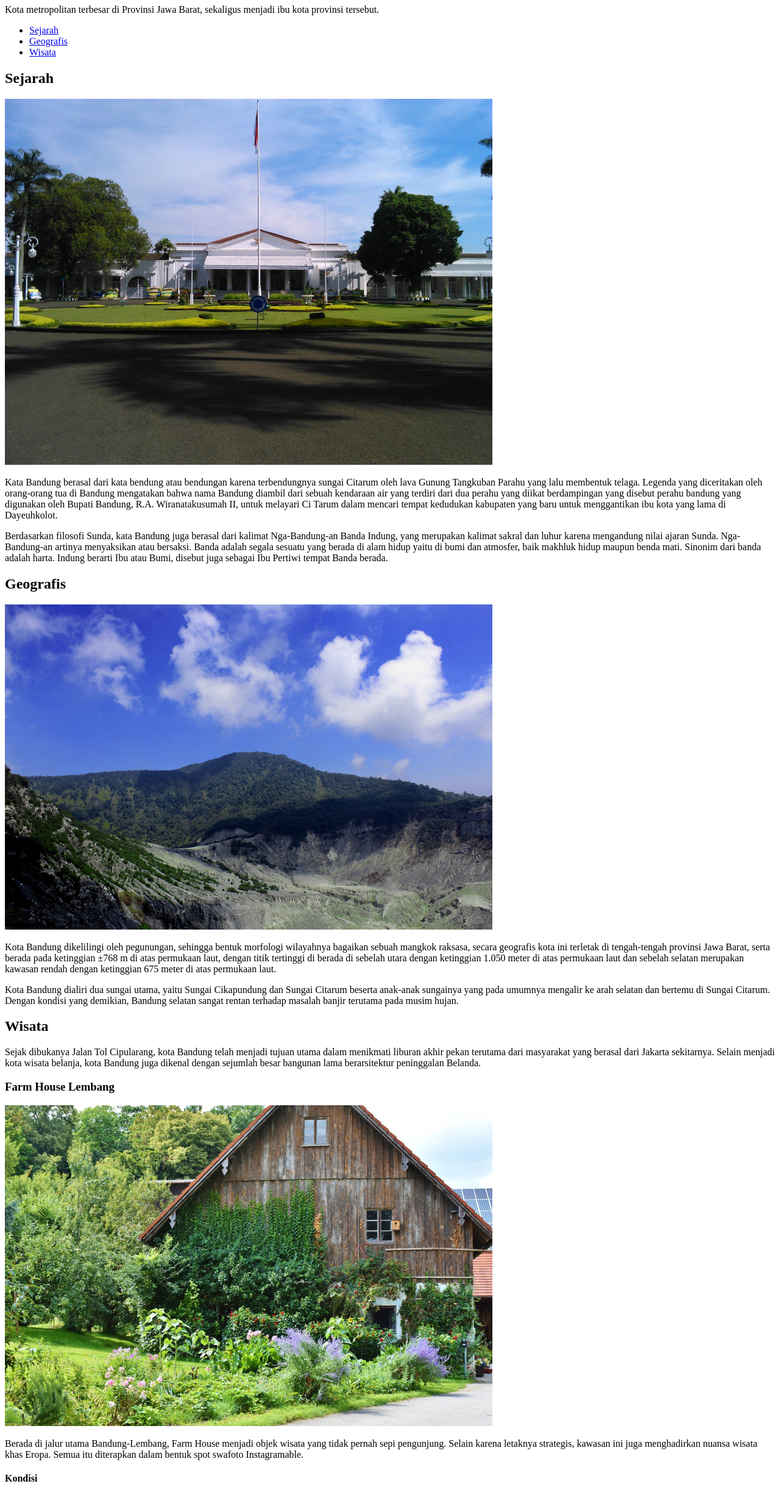
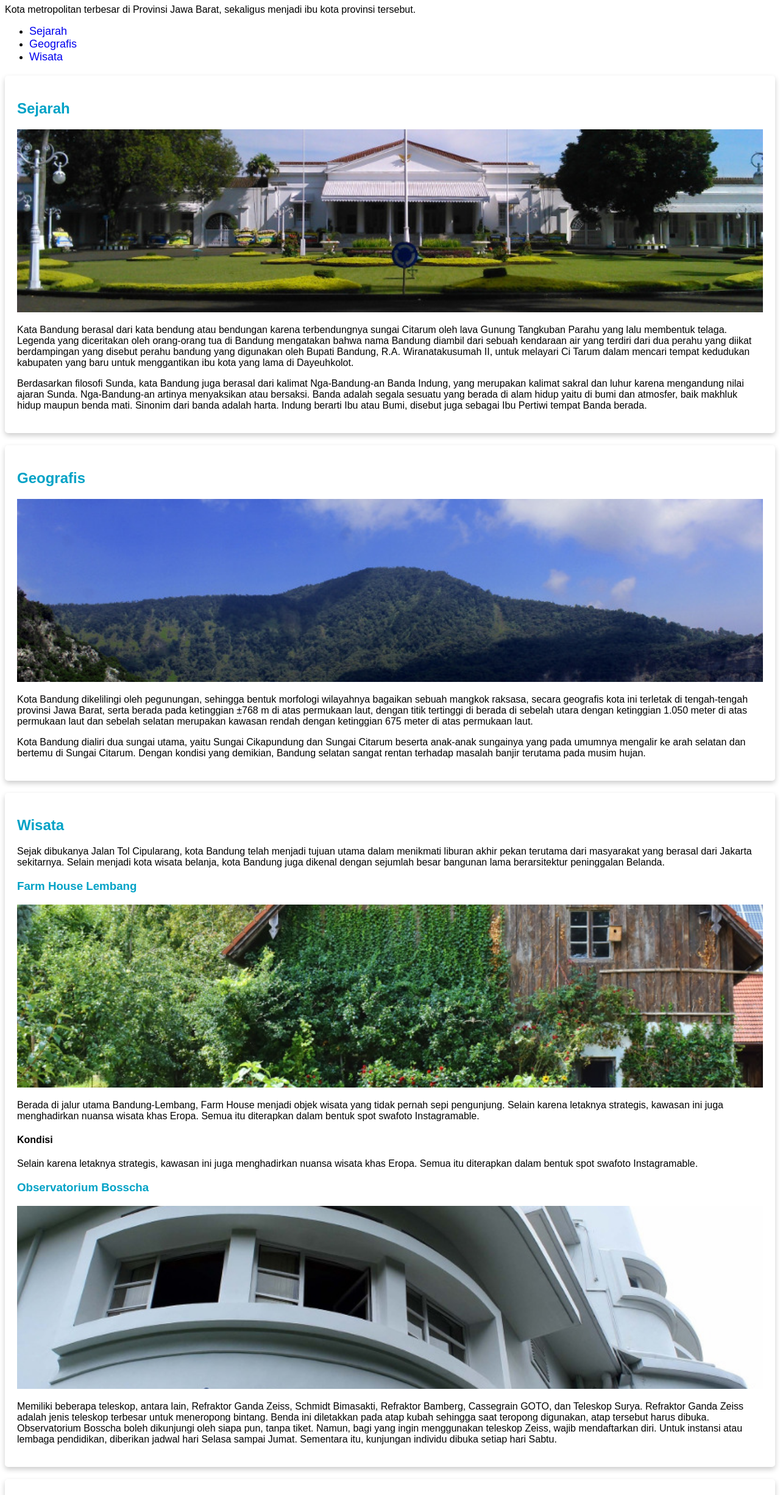
Before and after one commit to imamd1/basic-web-practice, a plain HTML site: page index.html in a window 1280 px wide. Shown: the part 73-2524 px from the top of the page at 61% size. Drawn offline with Linux system fonts and the light colour scheme.

Commit message:
second commmit: add style.css file

```diff
--- /dev/null
+++ b/assets/styles/style.css
@@ -0,0 +1,56 @@
+body {
+    font-family: sans-serif;
+}
+
+h2 {
+    color: #00a2c6;
+}
+
+h3 {
+    color: #00a2c6;
+}
+
+footer {
+    padding: 20px;
+    color: white;
+    background-color: #00a2c6;
+}
+
+nav a {
+    font-size: 18px;
+    font-weight: 400;
+    text-decoration: none;
+}
+
+nav a:hover {
+    font-weight: bold;
+}
+
+.profile header {
+    text-align: center;
+}
+.profile img {
+    width: 200;
+}
+
+.card {
+    box-shadow: 0 4px 8px 0 rgba(0, 0, 0, 0.2);
+    border-radius: 5px;
+    padding: 20px;
+    margin-top: 20px;
+}
+
+footer {
+    padding: 20px;
+    color: white;
+    background-color: #00a2c6;
+    text-align: center;
+    font-weight: bold;
+}
+
+.featured-image {
+    width: 100%;
+    max-height: 300px;
+    object-fit: cover;
+    object-position: center;
+}
--- a/index.html
+++ b/index.html
@@ -1,6 +1,8 @@
 <!DOCTYPE html>
 <html lang="en">
 <head>
+  <title>Kota Bandung</title>
+  <link rel="stylesheet" href="assets/styles/style.css">
 </head>
 <body>
 <header>
@@ -16,25 +18,25 @@
 </header>
 <main>
   <div id="content">
-    <article id="sejarah">
+    <article id="sejarah" class="card">
       <h2>Sejarah</h2>
-      <img src="assets/image/history.jpg" alt="sejarah">
+      <img src="assets/image/history.jpg" class="featured-image" alt="sejarah">
       <p>Kata Bandung berasal dari kata bendung atau bendungan karena terbendungnya sungai Citarum oleh lava Gunung Tangkuban Parahu yang lalu membentuk telaga. Legenda yang diceritakan oleh orang-orang tua di Bandung mengatakan bahwa nama Bandung diambil dari sebuah kendaraan air yang terdiri dari dua perahu yang diikat berdampingan yang disebut perahu bandung yang digunakan oleh Bupati Bandung, R.A. Wiranatakusumah II, untuk melayari Ci Tarum dalam mencari tempat kedudukan kabupaten yang baru untuk menggantikan ibu kota yang lama di Dayeuhkolot.</p>
       <p>Berdasarkan filosofi Sunda, kata Bandung juga berasal dari kalimat Nga-Bandung-an Banda Indung, yang merupakan kalimat sakral dan luhur karena mengandung nilai ajaran Sunda. Nga-Bandung-an artinya menyaksikan atau bersaksi. Banda adalah segala sesuatu yang berada di alam hidup yaitu di bumi dan atmosfer, baik makhluk hidup maupun benda mati. Sinonim dari banda adalah harta. Indung berarti Ibu atau Bumi, disebut juga sebagai Ibu Pertiwi tempat Banda berada.</p>
     </article>
-    <article id="geografis">
+    <article id="geografis" class="card">
       <h2>Geografis</h2>
-      <img src="assets/image/geografis.jpg" alt="sejarah">
+      <img src="assets/image/geografis.jpg" class="featured-image" alt="geografis">
       <p>Kota Bandung dikelilingi oleh pegunungan, sehingga bentuk morfologi wilayahnya bagaikan sebuah mangkok raksasa, secara geografis kota ini terletak di tengah-tengah provinsi Jawa Barat, serta berada pada ketinggian ±768 m di atas permukaan laut, dengan titik tertinggi di berada di sebelah utara dengan ketinggian 1.050 meter di atas permukaan laut dan sebelah selatan merupakan kawasan rendah dengan ketinggian 675 meter di atas permukaan laut.</p>
       <p>Kota Bandung dialiri dua sungai utama, yaitu Sungai Cikapundung dan Sungai Citarum beserta anak-anak sungainya yang pada umumnya mengalir ke arah selatan dan bertemu di Sungai Citarum. Dengan kondisi yang demikian, Bandung selatan sangat rentan terhadap masalah banjir terutama pada musim hujan.</p>
 
     </article>
-    <article id="wisata">
+    <article id="wisata" class="card">
         <h2>Wisata</h2>
         <p>Sejak dibukanya Jalan Tol Cipularang, kota Bandung telah menjadi tujuan utama dalam menikmati liburan akhir pekan terutama dari masyarakat yang berasal dari Jakarta sekitarnya. Selain menjadi kota wisata belanja, kota Bandung juga dikenal dengan sejumlah besar bangunan lama berarsitektur peninggalan Belanda.</p>
         <section>
           <h3>Farm House Lembang</h3>
-          <img src="assets/image/farm-house.jpg" alt="sejarah">
+          <img src="assets/image/farm-house.jpg" class="featured-image" alt="farm house">
           <p>Berada di jalur utama Bandung-Lembang, Farm House menjadi objek wisata yang tidak pernah sepi pengunjung. Selain karena letaknya strategis, kawasan ini juga menghadirkan nuansa wisata khas Eropa. Semua itu diterapkan dalam bentuk spot swafoto Instagramable.</p>
 
           <h4>Kondisi</h4>
@@ -42,13 +44,13 @@
         </section>
         <section>
           <h3>Observatorium Bosscha</h3>
-          <img src="assets/image/bosscha.jpg" alt="sejarah">
+          <img src="assets/image/bosscha.jpg" class="featured-image" alt="bosscha">
           <p>Memiliki beberapa teleskop, antara lain, Refraktor Ganda Zeiss, Schmidt Bimasakti, Refraktor Bamberg, Cassegrain GOTO, dan Teleskop Surya. Refraktor Ganda Zeiss adalah jenis teleskop terbesar untuk meneropong bintang. Benda ini diletakkan pada atap kubah sehingga saat teropong digunakan, atap tersebut harus dibuka. Observatorium Bosscha boleh dikunjungi oleh siapa pun, tanpa tiket. Namun, bagi yang ingin menggunakan teleskop Zeiss, wajib mendaftarkan diri. Untuk instansi atau lembaga pendidikan, diberikan jadwal hari Selasa sampai Jumat. Sementara itu, kunjungan individu dibuka setiap hari Sabtu.</p>
         </section>
     </article>
   </div>
   <aside>
-    <article>
+    <article class="profile card">
       <header>
         <h2>Kota Bandung</h2>
         <p>Kota Kembang Paris van Java</p>
```
